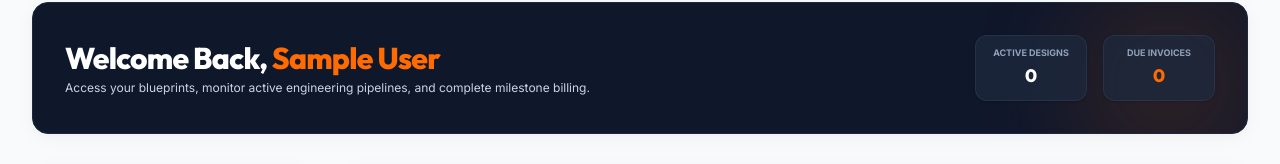
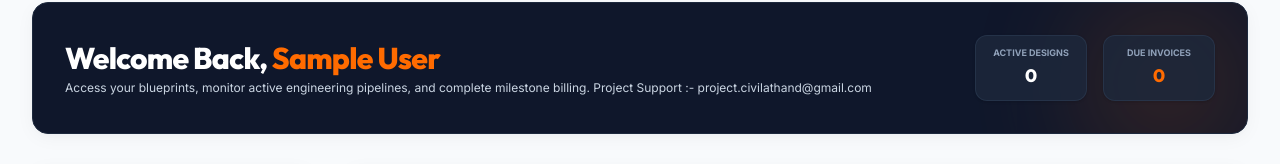
Before and after one commit to civilathandwork/civilathand-v1, a Next.js app: page /dashboard in a window 1280 px wide. Shown: the part 155-319 px from the top of the page. Built offline with nearby package versions, Linux system fonts and the light colour scheme; no server answers; the database is empty; sample sign-in values are in the browser's storage.

Commit message:
Update page.tsx

```diff
--- a/src/app/dashboard/page.tsx
+++ b/src/app/dashboard/page.tsx
@@ -50,6 +50,7 @@ export default function DashboardPage() {
               </h1>
               <p className="text-xs text-slate-300 mt-1">
                 Access your blueprints, monitor active engineering pipelines, and complete milestone billing.
+                Project Support :- project.civilathand@gmail.com
               </p>
             </div>
 
```
